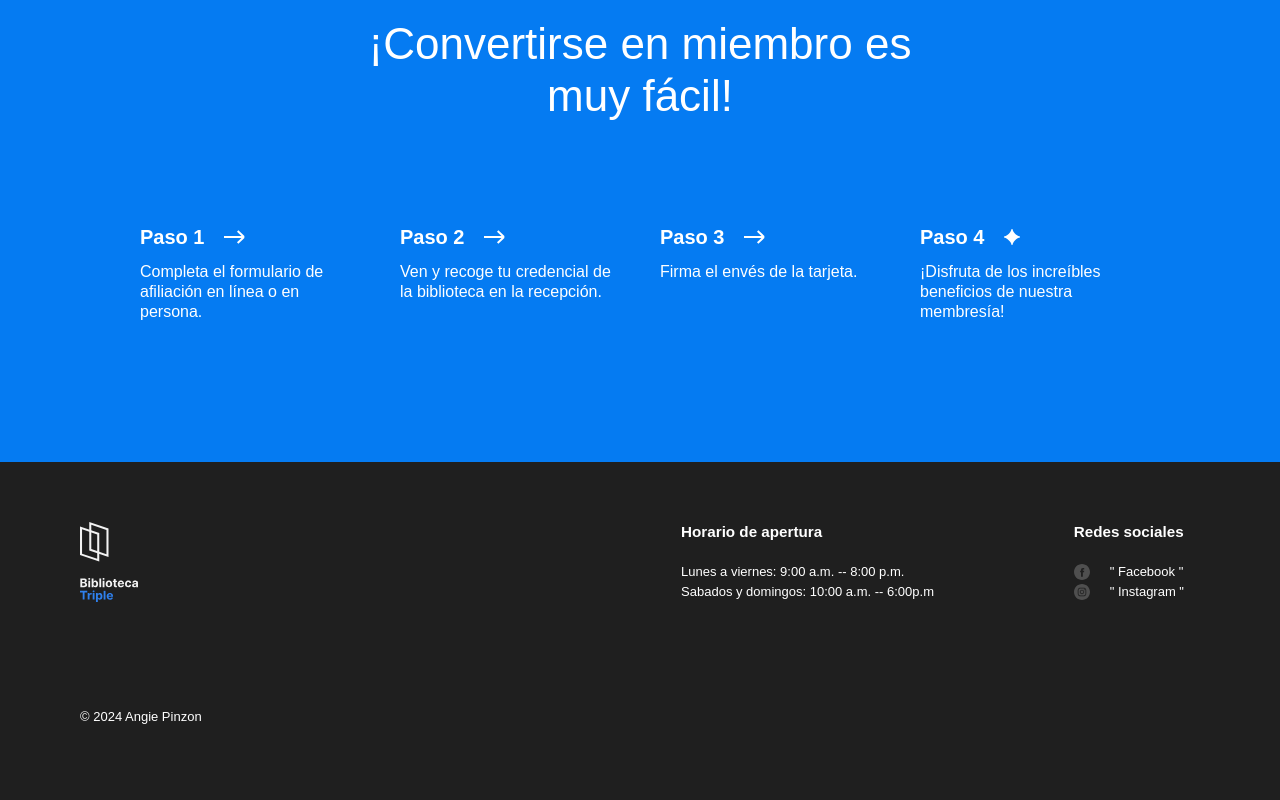
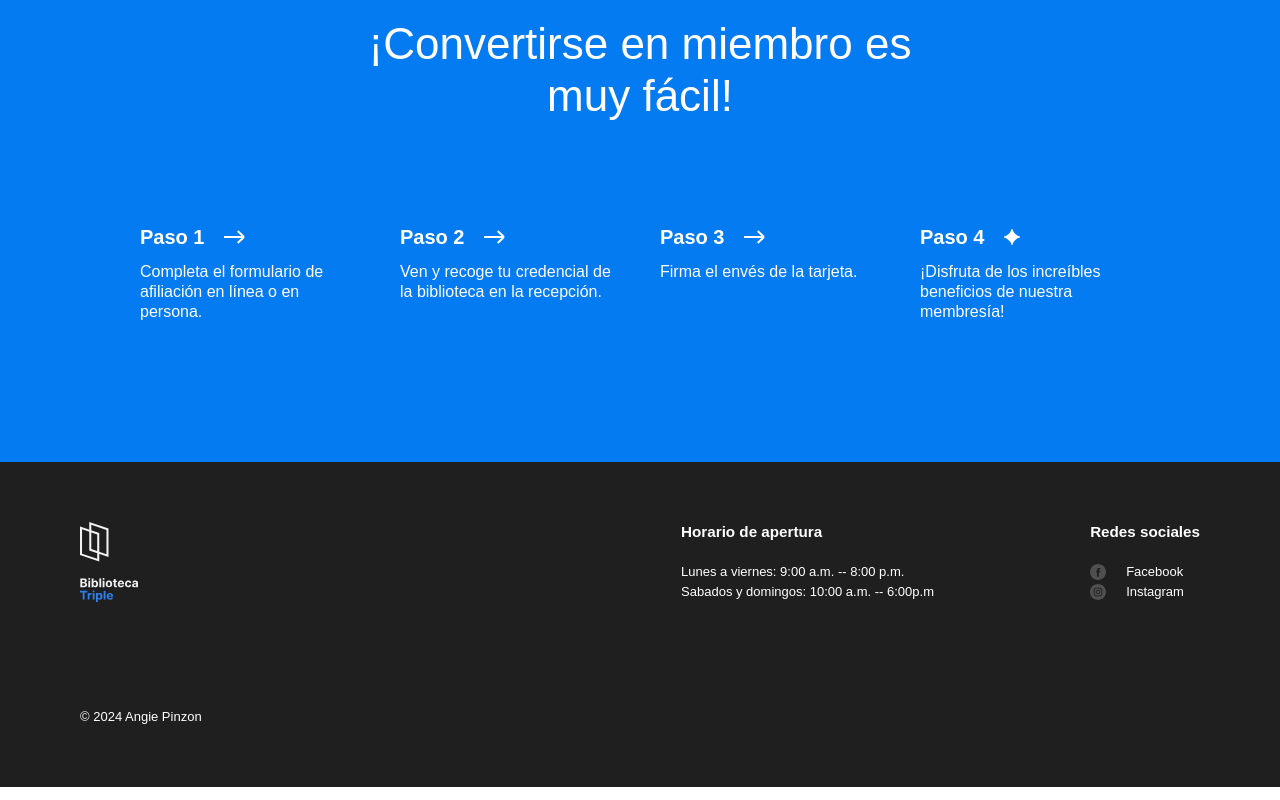
Before and after one commit to angiepinzon01/web_project_library_es, a plain HTML site: page index.html in a window 1280 px wide. Shown: the part 3020-3820 px from the top of the page. Drawn offline with Linux system fonts and the light colour scheme.

Commit message:
arreglo de errores en html y css

```diff
--- a/index.html
+++ b/index.html
@@ -314,7 +314,7 @@
                     alt="Logotipo Facebook"
                     class="footer__social-icon"
                   />
-                " Facebook "
+                  Facebook
                 </a>
               </li>
               <li class="footer__list-item">
@@ -324,14 +324,14 @@
                     alt="Logotipo Instagram"
                     class="footer__social-icon"
                   />
-                " Instagram "
+                  Instagram
                 </a>
               </li>
             </ul>
           </div>
         </div>
         <p class="footer__copyright">© 2024 Angie Pinzon</p>
+      </footer>
     </div>
-  </footer>
   </body>
 </html>
--- a/styles/style.css
+++ b/styles/style.css
@@ -403,4 +403,5 @@
 .footer__copyright {
   margin-top: 100px;
   font-size: small;
+  margin-bottom: 0;
 }
```
Lines whose indentation alone changed are shown as unchanged.
